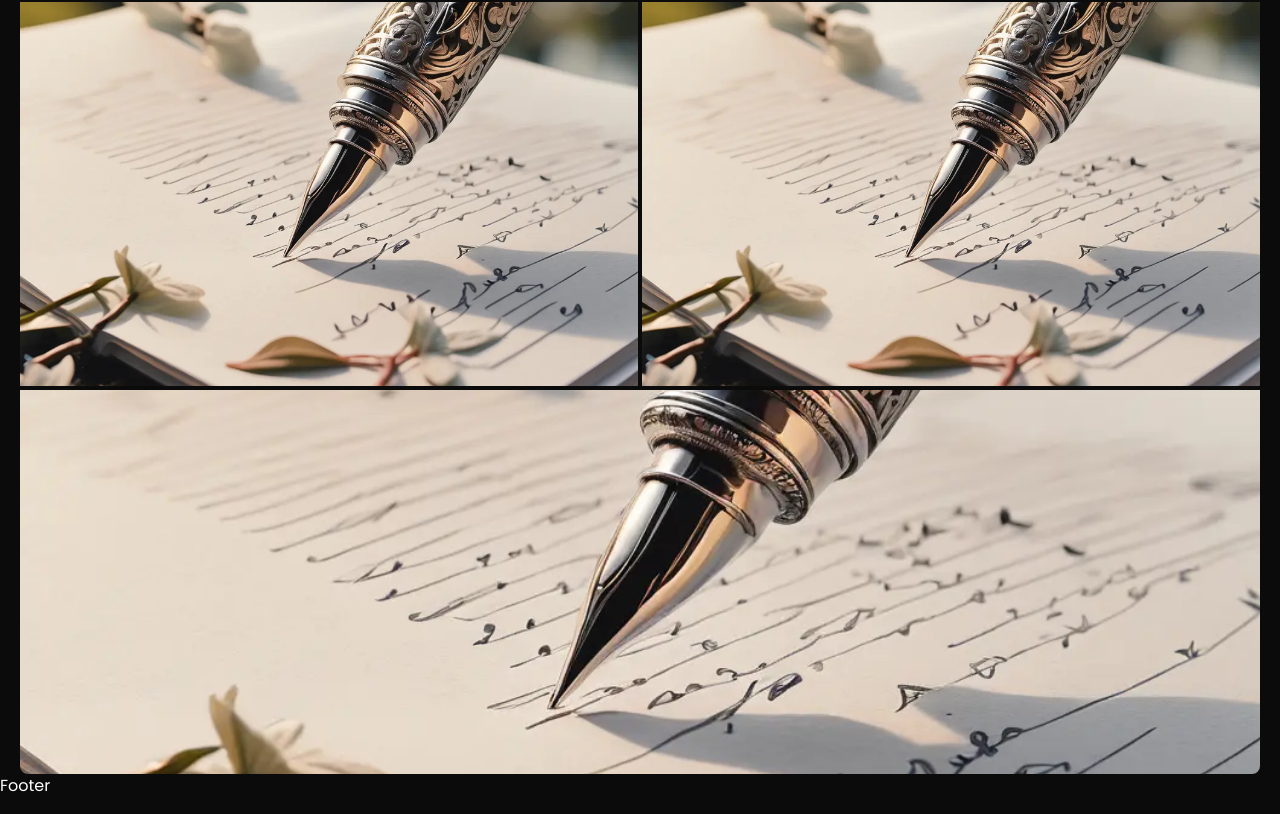
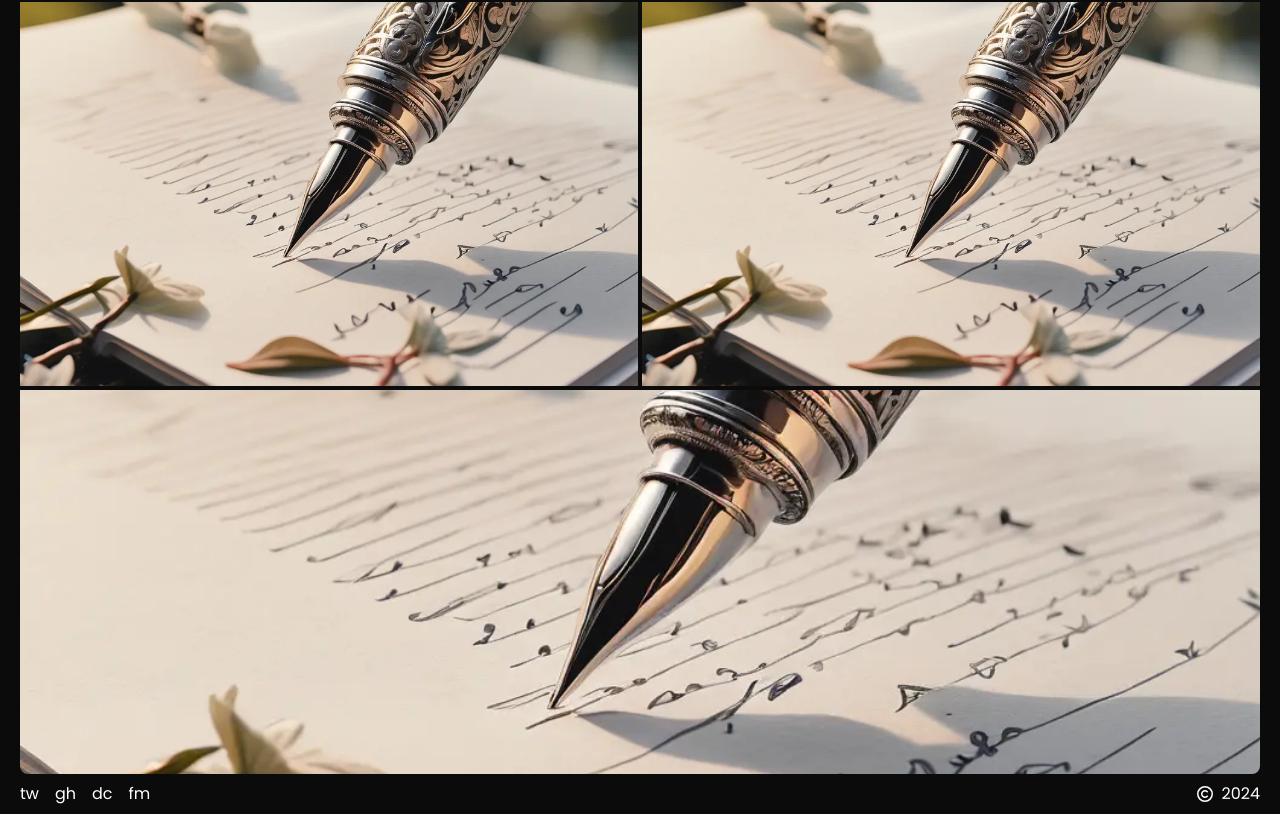
Before and after one commit to DLee1993/Portfolio, a Next.js app: page / in a window 1280 px wide. Shown: the part 766-1580 px from the top of the page. Built offline with nearby package versions, Linux system fonts and the light colour scheme.

Commit message:
added social connections

```diff
--- a/app/components/Footer.tsx
+++ b/app/components/Footer.tsx
@@ -1,4 +1,28 @@
+import Link from "next/link";
+import { FaRegCopyright } from "react-icons/fa6";
+
 function Footer() {
-    return <footer>Footer</footer>;
+    return (
+        <footer className="px-5 py-2 flex justify-between items-center">
+            <ul className="flex gap-4">
+                <li>
+                    <Link href="#">tw</Link>
+                </li>
+                <li>
+                    <Link href="#">gh</Link>
+                </li>
+                <li>
+                    <Link href="#">dc</Link>
+                </li>
+                <li>
+                    <Link href="#">fm</Link>
+                </li>
+            </ul>
+            <p className="w-fit flex justify-center items-center gap-x-2">
+                <FaRegCopyright />
+                2024
+            </p>
+        </footer>
+    );
 }
 export default Footer;
```
